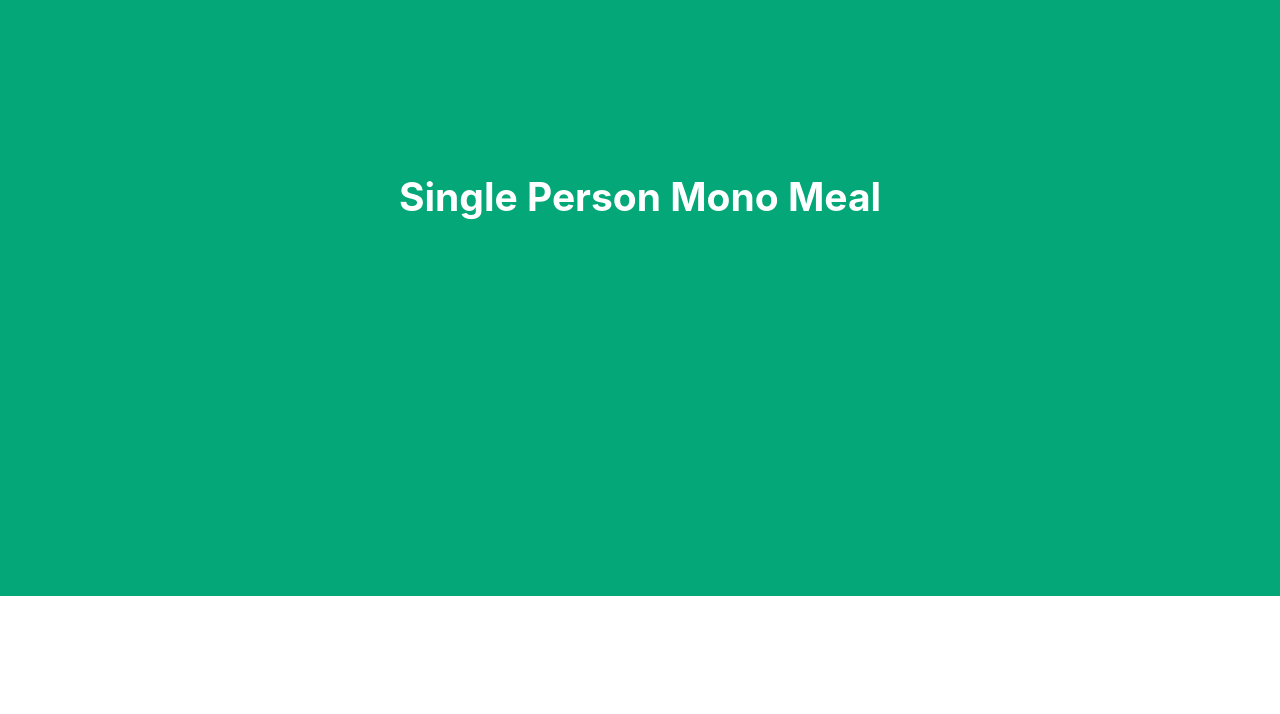
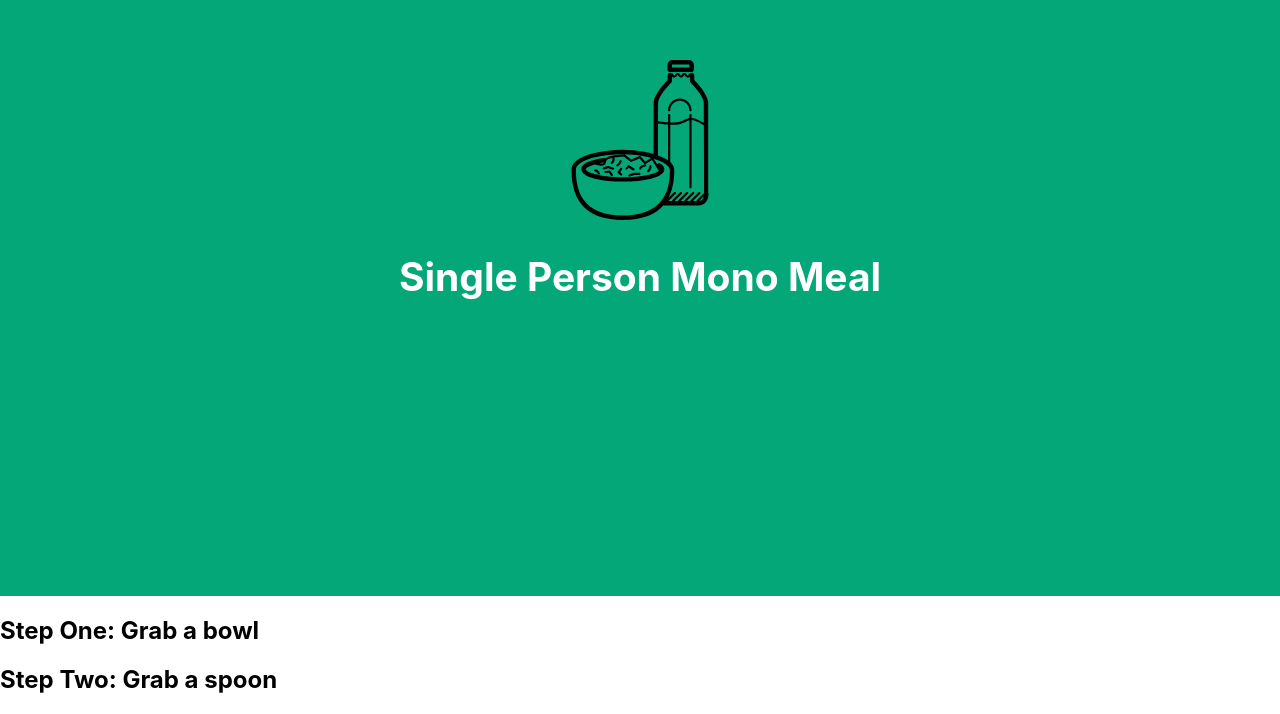
Before and after one commit to JustineH/SinglePersonMonoMeal, a React (Create React App) app in the folder single-person-mono-meal/: page / in a window 1280 px wide. Shown: the part 204-918 px from the top of the page. Before the commit the page ends 800 px from the top, so only its background shows below. Built offline with nearby package versions, Linux system fonts and the light colour scheme.

Commit message:
Add stepTwo and imageCerealAndMilk

```diff
--- a/single-person-mono-meal/src/App.js
+++ b/single-person-mono-meal/src/App.js
@@ -1,6 +1,8 @@
 import React, { Component } from 'react';
+import * as Scroll from 'react-scroll';
 import logo from './logo.svg';
 import './App.css';
+import imageCerealAndMilk from './cereal-and-milk.svg';
 import Button from '@material-ui/core/Button';
 
 class App extends Component {
@@ -9,6 +11,7 @@ class App extends Component {
       <div className="docScroller">
         <div className="App">
           <header className="App-header">
+          <img src={imageCerealAndMilk} className="App-logo" alt="logo" />
             <h2>
               Single Person Mono Meal
             </h2>
@@ -16,6 +19,16 @@ class App extends Component {
         </div>
         <div className="stepOne">
           <div className="inside">
+            <h2>
+              Step One: Grab a bowl
+            </h2>
+          </div>
+        </div>
+        <div className="stepTwo">
+          <div className="inside">
+            <h2>
+              Step Two: Grab a spoon
+            </h2>
           </div>
         </div>
       </div>
```
